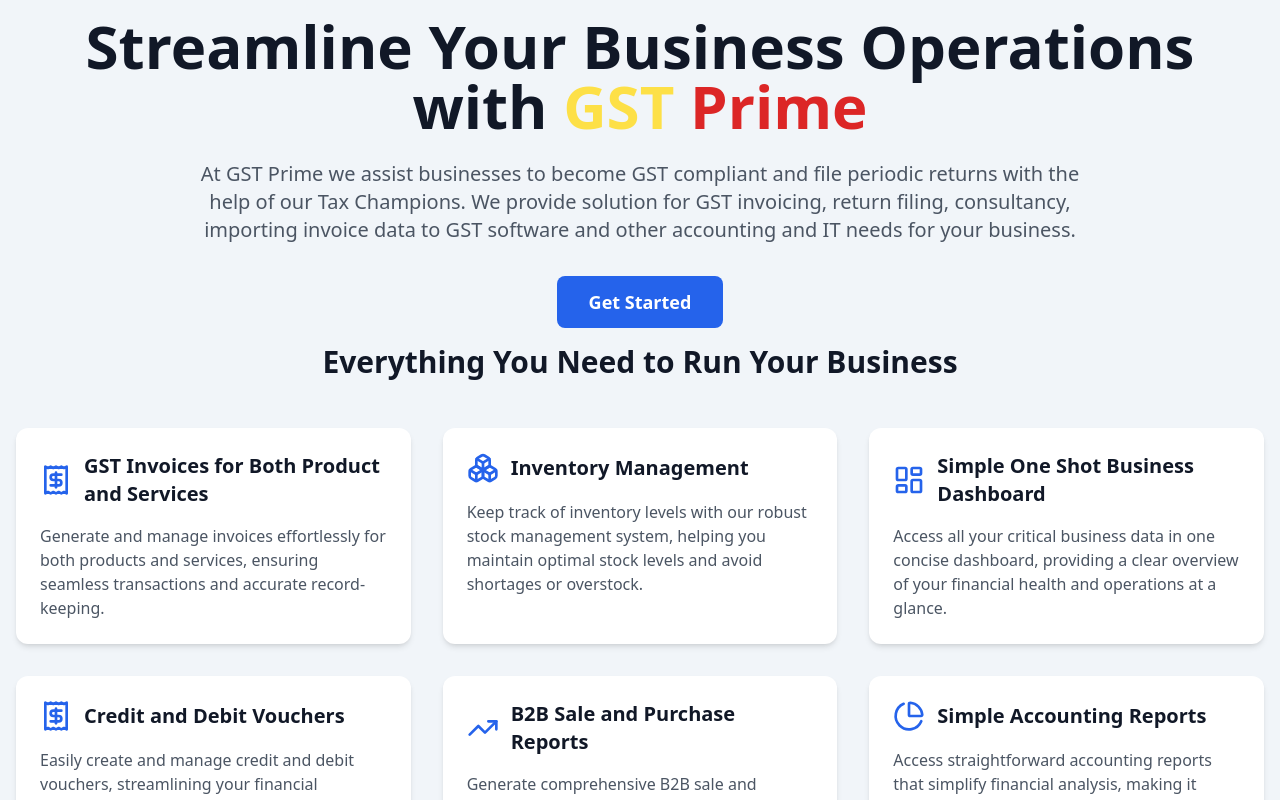
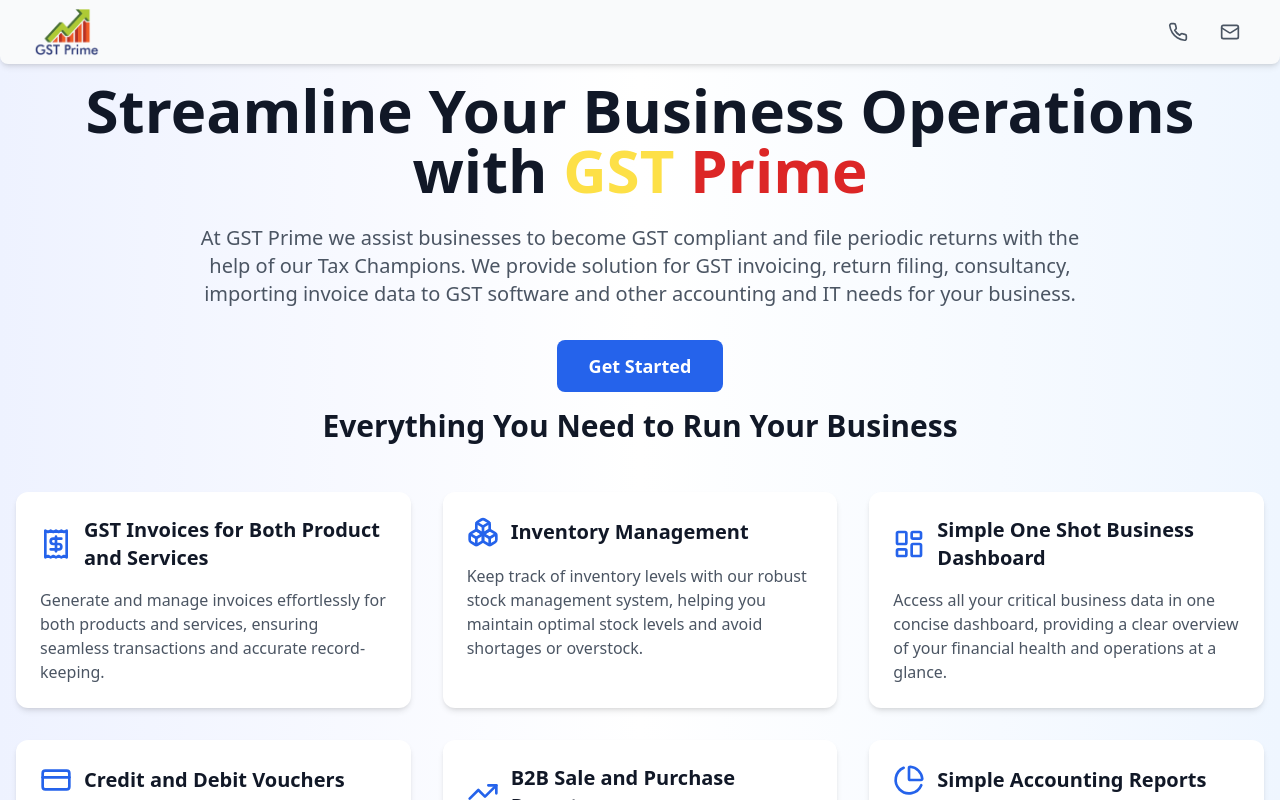
Before and after one commit to Nainivillager/Gstprime-landing-page, a React (Vite) app: page / in a window 1280 px wide. Shown: the top 800 px of the page. Built offline with nearby package versions, Linux system fonts and the light colour scheme.

Commit message:
1.Added a header section for adding logo and contact options, 2. removed the contact section in pricing, 3. changed the background theme, 4. changed some icons on feature page

```diff
--- a/src/App.tsx
+++ b/src/App.tsx
@@ -1,11 +1,13 @@
 import "./App.css";
+import Header from "./components/header";
 import Features from "./components/features";
 import Pricing from "./components/pricing";
 import CustomerFeedbackCarousel from "./components/customerFeedbackCarousel";
 function App() {
   return (
     <>
-      <div className=" bg-slate-100">
+      <div className=" bg-gradient-to-r from-indigo-50 via-white to-blue-50">
+        <Header />
         <Features />
         <Pricing />
         <CustomerFeedbackCarousel />
--- a/src/components/features.tsx
+++ b/src/components/features.tsx
@@ -2,9 +2,9 @@
   Receipt,
   Boxes,
   LayoutDashboard,
-  Receipt as ReceiptVoucher,
   TrendingUp,
   PieChart,
+  CreditCard,
 } from "lucide-react";
 
 const LandingPage = () => {
@@ -35,7 +35,7 @@
     },
     {
       icon: (
-        <ReceiptVoucher className="w-8 h-8 text-blue-600 transition-all duration-300 group-hover:w-10 group-hover:h-10 group-hover:text-blue-700" />
+        <CreditCard className="w-8 h-8 text-blue-600 transition-all duration-300 group-hover:w-10 group-hover:h-10 group-hover:text-blue-700" />
       ),
       title: "Credit and Debit Vouchers",
       description:
--- /dev/null
+++ b/src/components/header.tsx
@@ -0,0 +1,49 @@
+import { Phone, Mail } from "lucide-react";
+
+export default function Header() {
+  const contactOptions = [
+    {
+      icon: <Phone className="w-5 h-5" />,
+      title: "Call Now",
+      href: "tel:780079095",
+    },
+    {
+      icon: <Mail className="w-5 h-5" />,
+      title: "Email Us",
+      href: "mailto:amitgupta2131@gmail.com",
+    },
+  ];
+
+  return (
+    <header className="bg-gray-50 shadow-md rounded-b-lg">
+      <div className="max-w-7xl mx-auto px-4 sm:px-6 lg:px-8">
+        <div className="flex justify-between items-center h-16">
+          {/* Logo */}
+          <div className="flex-shrink-0">
+            <img className="h-12 w-auto" src="logo.png" alt="Logo" />
+          </div>
+
+          {/* Contact Icons */}
+          <div className="flex items-center gap-4">
+            {contactOptions.map((option, index) => (
+              <a
+                key={index}
+                href={option.href}
+                className="p-2 rounded-full hover:bg-gray-100 transition-all duration-200 relative group"
+              >
+                <span className="text-gray-600 group-hover:text-gray-900">
+                  {option.icon}
+                </span>
+
+                {/* Tooltip */}
+                <span className="absolute invisible group-hover:visible opacity-0 group-hover:opacity-100 -bottom-8 left-1/2 -translate-x-1/2 bg-gray-800 text-white text-xs py-1 px-2 rounded whitespace-nowrap">
+                  {option.title}
+                </span>
+              </a>
+            ))}
+          </div>
+        </div>
+      </div>
+    </header>
+  );
+}
```
Also changed, not shown: src/components/pricing.tsx (+0 -73 lines).
